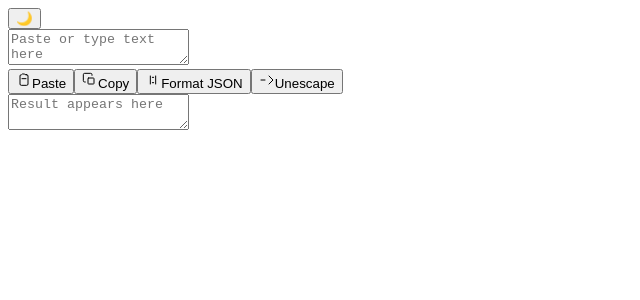
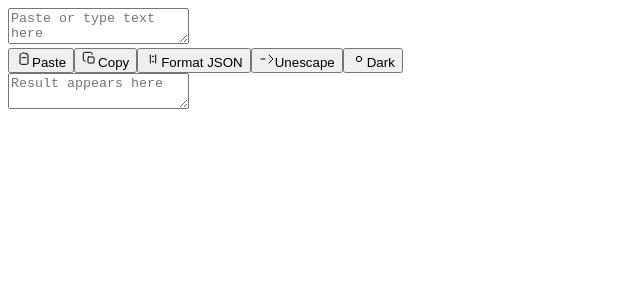
Before and after one commit to AndrewNowosad/text-tools, a React (Vite) app: page / in a window 1280 px wide. Shown: the top 300 px of the page, without its empty margins (0-640 px from the left). Built offline with nearby package versions, Linux system fonts and the light colour scheme; the HTML template or start-up script is replaced by a standard one.

Commit message:
ui: pin theme toggle in toolbar bottom and improve light pane borders

```diff
--- a/src/App.tsx
+++ b/src/App.tsx
@@ -84,9 +84,6 @@ export default function App(): JSX.Element {
 
   return (
     <div className="app">
-      <div className="topbar">
-        <button className="theme-toggle" onClick={toggleTheme} aria-label="Toggle theme">{theme === 'dark' ? '🌙' : '☀️'}</button>
-      </div>
       <textarea
         ref={inputRef}
         className="pane left"
@@ -95,7 +92,7 @@ export default function App(): JSX.Element {
         onChange={(e) => setInput(e.target.value)}
       />
 
-      <div className="toolbar">
+  <div className="toolbar">
         <button onClick={handlePaste} className="icon-btn" title="Paste">
           <svg viewBox="0 0 24 24" width="16" height="16" fill="none" aria-hidden>
             <path d="M16 4h-2.5l-1-1h-3l-1 1H8a2 2 0 0 0-2 2v12a2 2 0 0 0 2 2h8a2 2 0 0 0 2-2V6a2 2 0 0 0-2-2z" stroke="currentColor" strokeWidth="1.5" strokeLinecap="round" strokeLinejoin="round"/>
@@ -129,6 +126,13 @@ export default function App(): JSX.Element {
           </svg>
           <span className="label">Unescape</span>
         </button>
+        {/* theme toggle pinned to bottom of toolbar */}
+        <button onClick={toggleTheme} className="icon-btn theme-toggle" title="Toggle theme">
+          <svg viewBox="0 0 24 24" width="16" height="16" fill="none" aria-hidden>
+            <circle cx="12" cy="12" r="4" stroke="currentColor" strokeWidth="1.5" strokeLinecap="round" strokeLinejoin="round" />
+          </svg>
+          <span className="label">{theme === 'dark' ? 'Dark' : 'Light'}</span>
+        </button>
       </div>
 
       <textarea className="pane right" readOnly value={output} placeholder="Result appears here" />
--- a/src/styles.css
+++ b/src/styles.css
@@ -59,8 +59,10 @@ body{
   flex-direction:column;
   gap:8px;
   align-items:stretch; /* stretch buttons to same width */
-  justify-content:center;
+  justify-content:flex-start;
   width:160px; /* fixed toolbar width to keep buttons uniform */
+  height: calc(100vh - 24px); /* full-height minus paddings */
+  padding-top: 12px;
 }
 .toolbar button{
   width:100%;
@@ -86,3 +88,8 @@ body{
 }
 .icon-btn svg{color:var(--text); opacity:0.95; flex:0 0 18px}
 .icon-btn .label{font-size:13px; white-space:nowrap; overflow:hidden; text-overflow:ellipsis}
+
+.icon-btn.theme-toggle{margin-top:auto}
+
+/* make pane borders visible in light theme */
+:root[data-theme='light'] .pane{border:1px solid rgba(11,18,32,0.06); background: var(--panel)}
```
